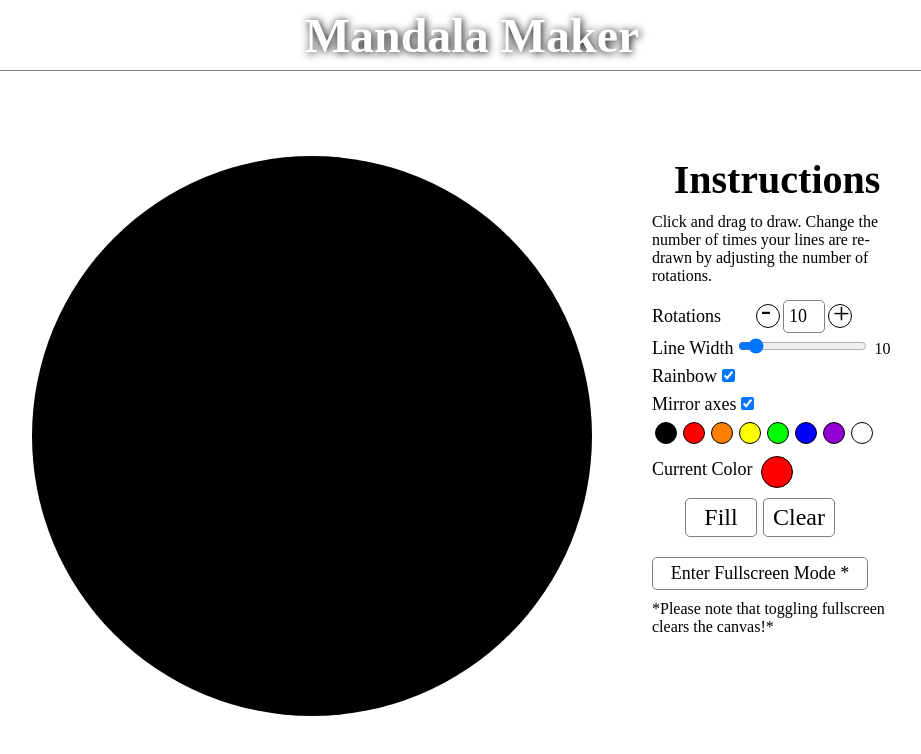
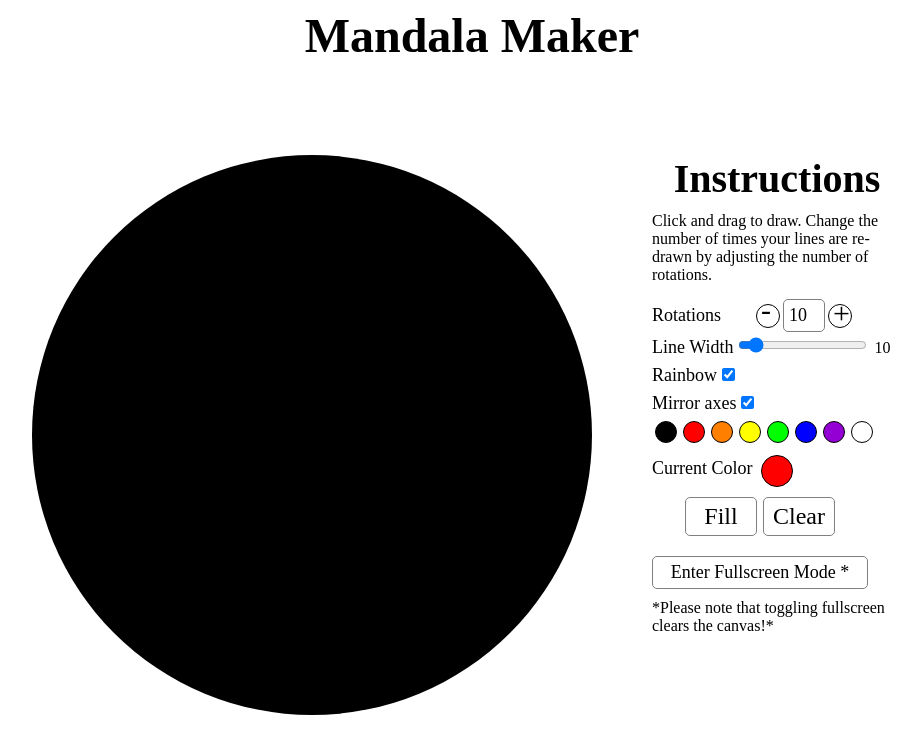
Before and after one commit to ayyjohn/mandalamaker, a website built with webpack: page index.html in a window 1280 px wide. Shown: the whole page, without its empty margins (168-1089 px from the left). Built offline with nearby package versions, Linux system fonts and the light colour scheme; a script that the page names is missing; a web font is replaced by a local one.

Commit message:
add comment containing rainbow code, remove border from under title

```diff
--- a/assets/main.css
+++ b/assets/main.css
@@ -1,7 +1,7 @@
 header#header {
   width: 100%;
   height: 70px;
-  border-bottom: 1px solid gray;
+  /*border-bottom: 1px solid gray;*/
   display: flex;
   justify-content: center;
   align-items: center;
@@ -11,8 +11,13 @@ header#header {
 
 h1#title {
   font-size: 48px;
-  text-shadow: 1px 1px 8px #000000;
-  color: white;
+  /*text-shadow: 1px 1px 8px #000000;*/*/
+  /*color: black;
+  /*background-image: -webkit-gradient( linear, left top, right top, color-stop(0, #f22), color-stop(0.15, #f2f), color-stop(0.3, #22f), color-stop(0.45, #2ff), color-stop(0.6, #2f2),color-stop(0.75, #2f2), color-stop(0.9, #ff2), color-stop(1, #f22) );
+  background-image: gradient( linear, left top, right top, color-stop(0, #f22), color-stop(0.15, #f2f), color-stop(0.3, #22f), color-stop(0.45, #2ff), color-stop(0.6, #2f2),color-stop(0.75, #2f2), color-stop(0.9, #ff2), color-stop(1, #f22) );
+  color:transparent;
+  -webkit-background-clip: text;
+  background-clip: text;*/
 }
 
 canvas#canvas {
```
